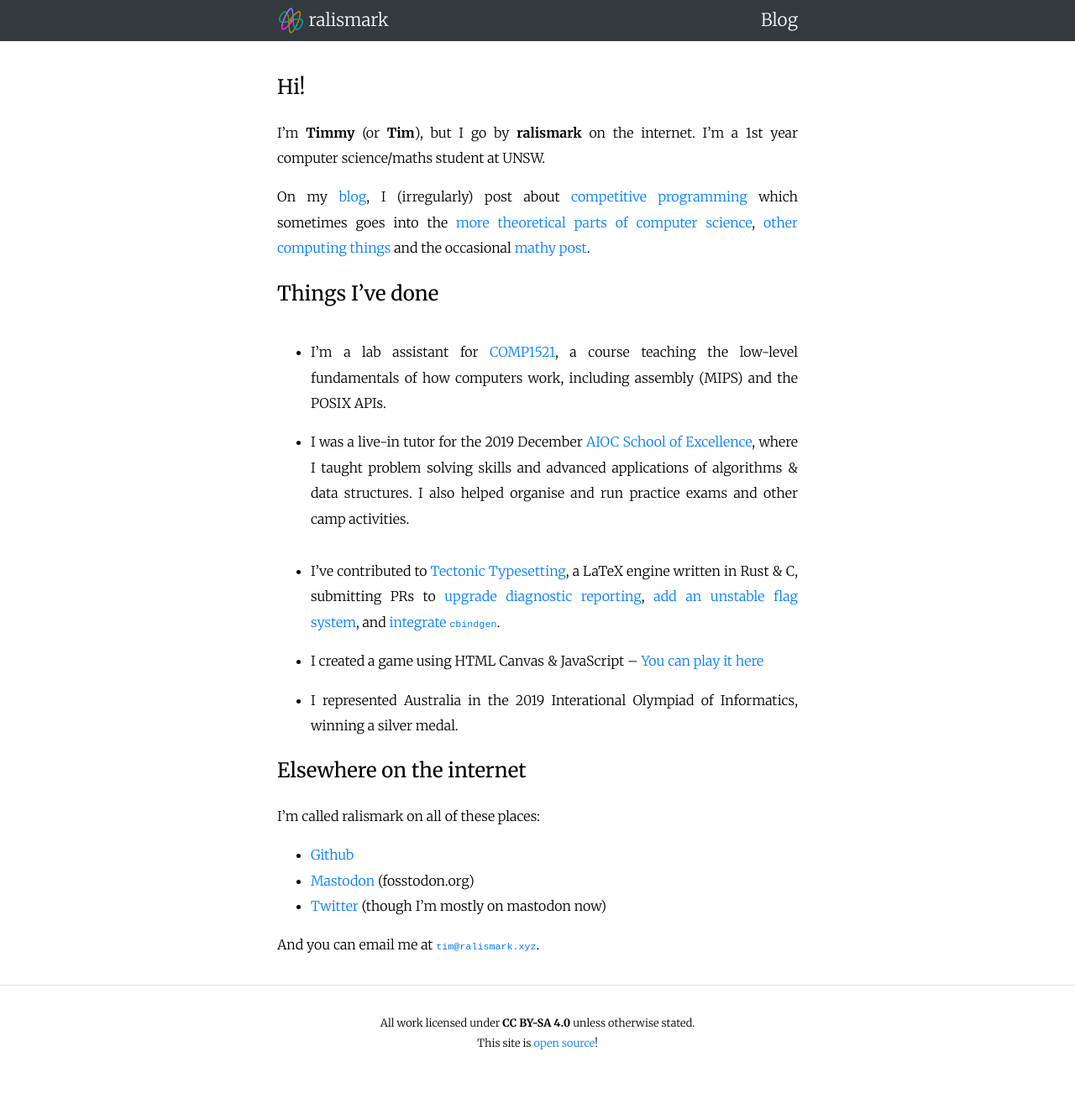
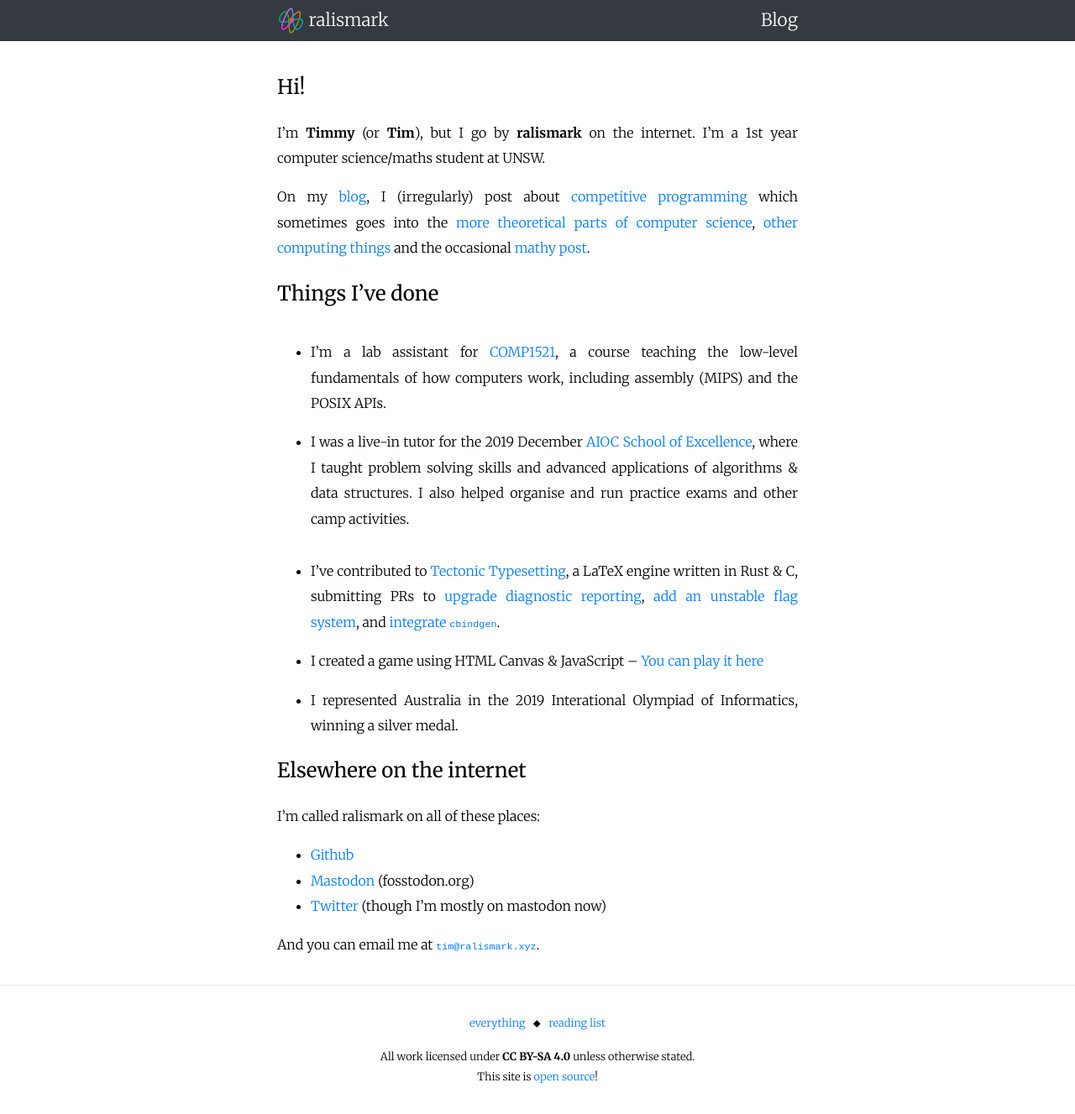
Before and after one commit to ralismark/ralismark.github.io, a Jekyll site: the page built from index.html, in a window 1280 px wide. Shown: the whole page at 84% size. Built offline with Jekyll 4.4.1, drawn with Linux system fonts in a browser that asks for light colours; nearby versions of some CDN libraries; before the commit the page ends 1286 px from its top, so only the background shows below that.

Commit message:
Add footer links

```diff
--- a/_includes/footer.html
+++ b/_includes/footer.html
@@ -1,5 +1,9 @@
 <footer id="site-footer" class="mt-2">
 	<div class="content-width text-centre">
+		<ul class="li-flat mt-0">
+			<li><a href="{{ link everything.html }}">everything</a></li>
+			<li><a href="{{ link booklist.html }}">reading list</a></li>
+		</ul>
 		All work licensed under <b>CC BY-SA 4.0</b> unless otherwise stated.
 		<br>
 		This site is <a href="https://github.com/ralismark/ralismark.github.io">open source</a>!
```
